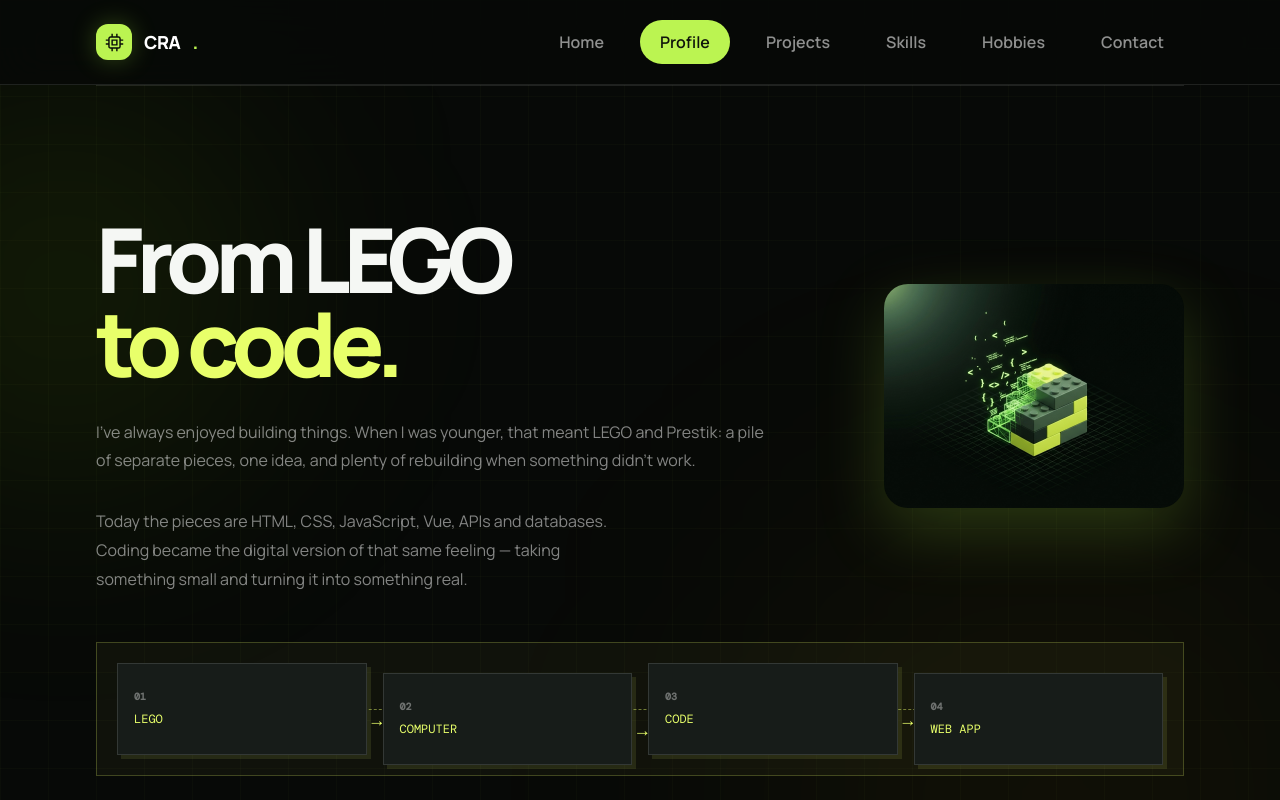
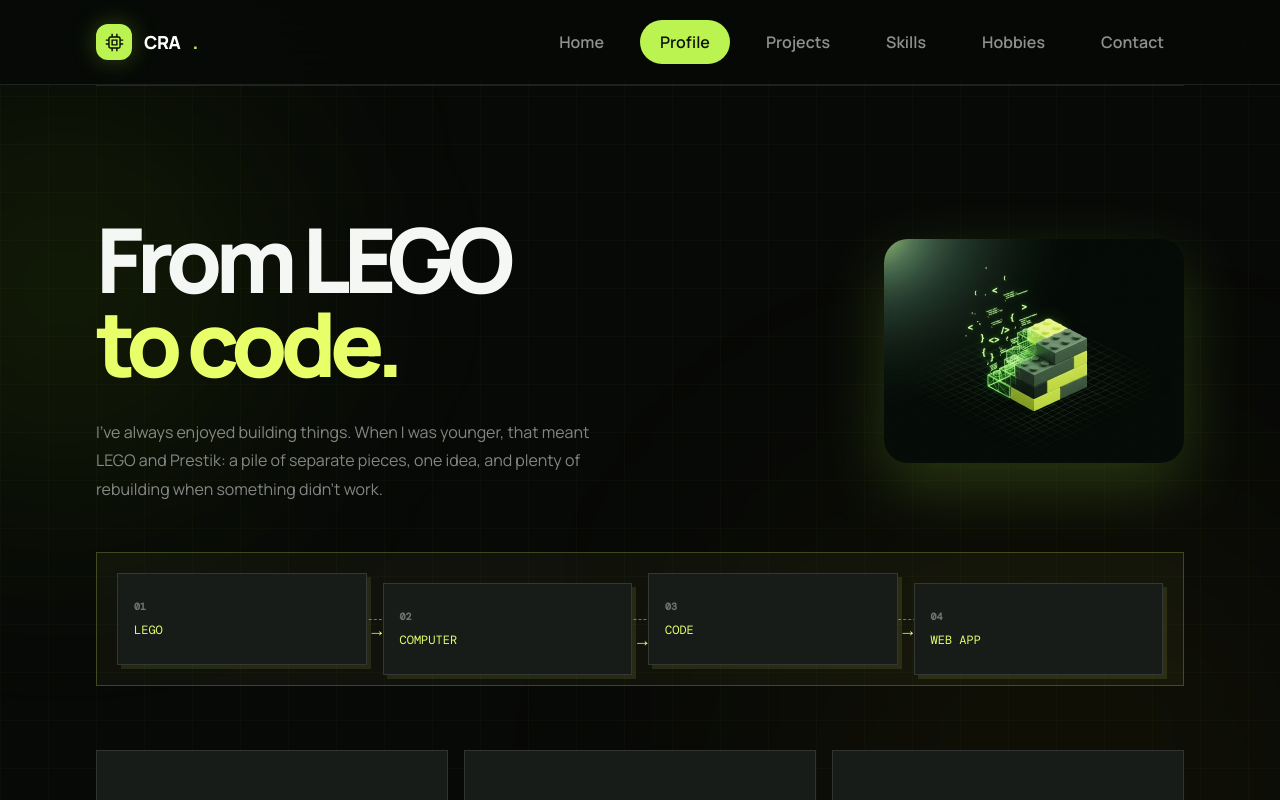
Before and after one commit to Caleb-Asia/vue-portfolio, a Vue app: page /profile in a window 1280 px wide. Shown: the top 800 px of the page. Built offline with nearby package versions, Linux system fonts and the light colour scheme.

Commit message:
edits to make it more personal

```diff
--- a/src/components/AboutSection.vue
+++ b/src/components/AboutSection.vue
@@ -5,7 +5,6 @@
         <p class="section-label">the journey</p>
         <h1>From LEGO<br /><span>to code.</span></h1>
         <p>I’ve always enjoyed building things. When I was younger, that meant LEGO and Prestik: a pile of separate pieces, one idea, and plenty of rebuilding when something didn’t work.</p>
-        <p>Today the pieces are HTML, CSS, JavaScript, Vue, APIs and databases. Coding became the digital version of that same feeling — taking something small and turning it into something real.</p>
       </div>
       <img src="/about.png" alt="About illustration" class="section-illustration profile-illustration" />
     </div>
```
